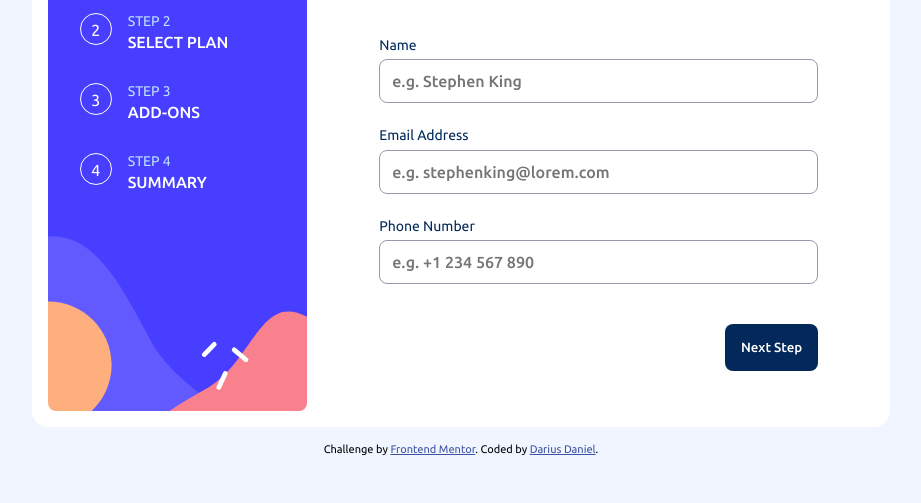
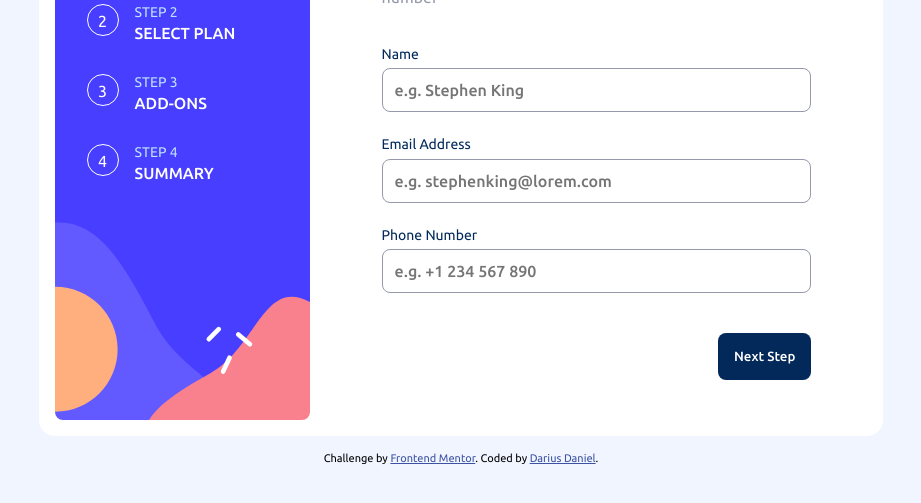
Before and after one commit to darius-daniel/multi-step-form, a website built with Vite: page index.html in a window 1280 px wide. Shown: the part 225-728 px from the top of the page, without its empty margins (179-1100 px from the left). Built offline with nearby package versions, Linux system fonts and the light colour scheme.

Commit message:
feat(step-marker): highlight current step marker and improve responsive layout
- Add step marker highlighting by applying "highlightMarker" class to current step
- Update app container width constraints for better responsive behavior
- Set app width to 66vw with min-width of 600px and max-width of 1024px
- Improves visual feedback for multi-step form navigation

```diff
--- a/src/main.ts
+++ b/src/main.ts
@@ -51,6 +51,8 @@ const updateStep = () => {
 };
 
 const updateFooter = () => {
+  const stepMarker = stepMarkers.item(currentStep);
+  stepMarker.classList.add("highlightMarker");
   btnPrev.style.display = currentStep === 0 ? "none" : "block";
   stepFooter.style.justifyContent =
     currentStep === 0 ? "flex-end" : "space-between";
--- a/src/style.css
+++ b/src/style.css
@@ -378,7 +378,9 @@ body {
   }
 
   #app {
-    max-width: fit-content;
+    width: 66vw;
+    min-width: 600px;
+    max-width: 1024px;
     grid-template-columns: 1fr 2fr;
     justify-content: center;
     justify-self: center;
```
